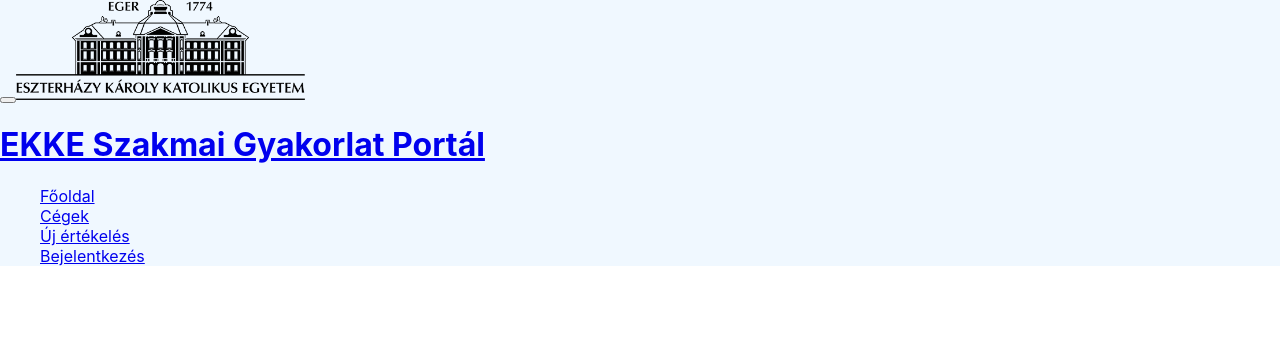
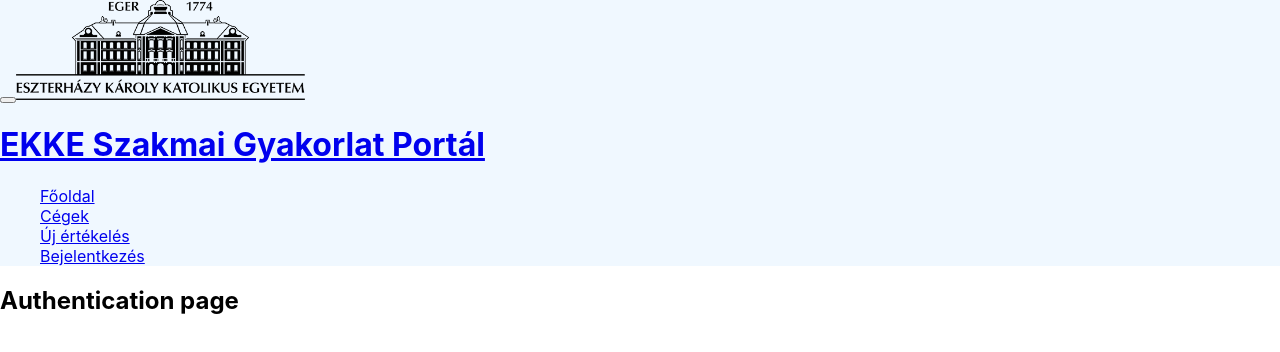
Before and after one commit to d6ri/ayhehl-thesis-2022, a React (Create React App) app: page /login in a window 1280 px wide. Shown: the top 352 px of the page. Built offline with nearby package versions, Linux system fonts and the light colour scheme; the HTML template or start-up script is replaced by a standard one.

Commit message:
feat: initializing login and not found pages

```diff
--- a/src/App.js
+++ b/src/App.js
@@ -2,6 +2,8 @@ import React from 'react';
 import { BrowserRouter, Routes, Route } from 'react-router-dom';
 
 import Positions from './positions/pages/Positions.js';
+import Auth from './positions/pages/Auth.js';
+import NotFound from './positions/pages/NotFound.js';
 import MainNav from './positions/components/Nav/MainNav.js';
 
 const App = () => {
@@ -11,6 +13,8 @@ const App = () => {
 			<main>
 				<Routes>
 					<Route path="/" element={<Positions />} />
+					<Route path="/login" element={<Auth />} />
+					<Route path="*" element={<NotFound />} />
 				</Routes>
 			</main>
 		</BrowserRouter>
--- a/src/positions/components/Nav/NavLinks.js
+++ b/src/positions/components/Nav/NavLinks.js
@@ -16,7 +16,7 @@ const NavLinks = props => {
 				<NavLink to="/">Új értékelés</NavLink>
 			</li>
 			<li>
-				<NavLink to="/">Bejelentkezés</NavLink>
+				<NavLink to="/login">Bejelentkezés</NavLink>
 			</li>
 		</ul>
 	);
--- /dev/null
+++ b/src/positions/pages/Auth.js
@@ -0,0 +1,7 @@
+import React from 'react';
+
+const Auth = () => {
+	return <h2>Authentication page</h2>;
+};
+
+export default Auth;
--- /dev/null
+++ b/src/positions/pages/NotFound.js
@@ -0,0 +1,7 @@
+import React from 'react';
+
+const NotFound = () => {
+	return <h2>404: A keresett oldal em található!</h2>;
+};
+
+export default NotFound;
```
